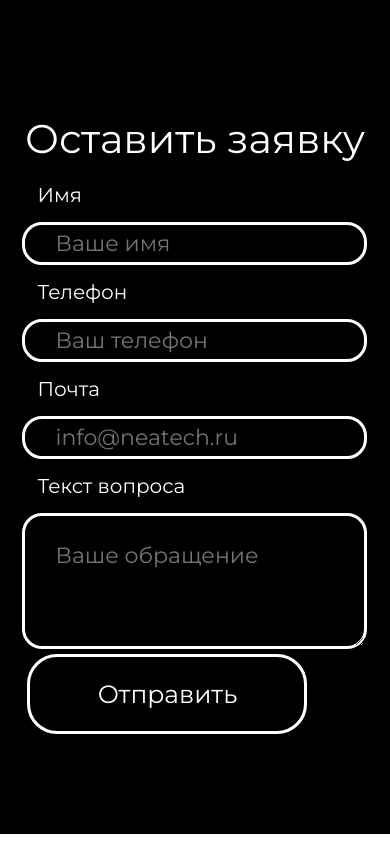
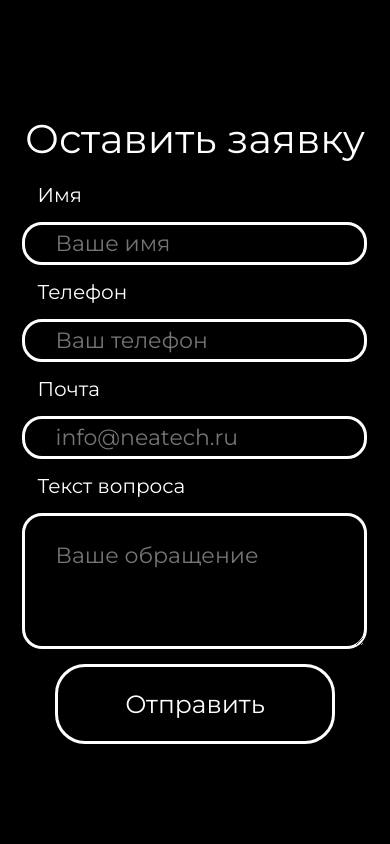
Before and after one commit to Voolshara/neat_service, a Vue app: page / in a window 390 px wide. Shown: the part 6213-7057 px from the top of the page. Built offline with nearby package versions, Linux system fonts and the light colour scheme; what vue3-animate-onscroll, vue3-particles would draw is missing.

Commit message:
create production version

```diff
--- a/src/components/additionalNav.vue
+++ b/src/components/additionalNav.vue
@@ -3,7 +3,7 @@
     <div class="topSpace"></div>
     <div class="NavContainer">
       <router-link v-on:click="$emit('close')" to="/dev" class="base"
-        >Разработка</router-link
+        >Разработка устройств</router-link
       >
       <router-link v-on:click="$emit('close')" to="/slp" class="base"
         >Системы позиционирования</router-link
--- a/src/components/form.vue
+++ b/src/components/form.vue
@@ -45,7 +45,7 @@ export default {
   },
   methods: {
     send() {
-      fetch("http://engneat.tungulov.space/send_contact", {
+      fetch("http://185.185.70.175:2700/send_contact", {
         method: "POST", // *GET, POST, PUT, DELETE, etc.
         mode: "cors", // no-cors, *cors, same-origin
         cache: "no-cache", // *default, no-cache, reload, force-cache, only-if-cached
@@ -197,9 +197,8 @@ export default {
     }
 
     .btn {
+      margin-top: 10px;
       left: 0;
-
-      align-self: flex-start;
     }
   }
 
```
Also changed, not shown: 35 other files (tests, documents, lock files or other folders).
